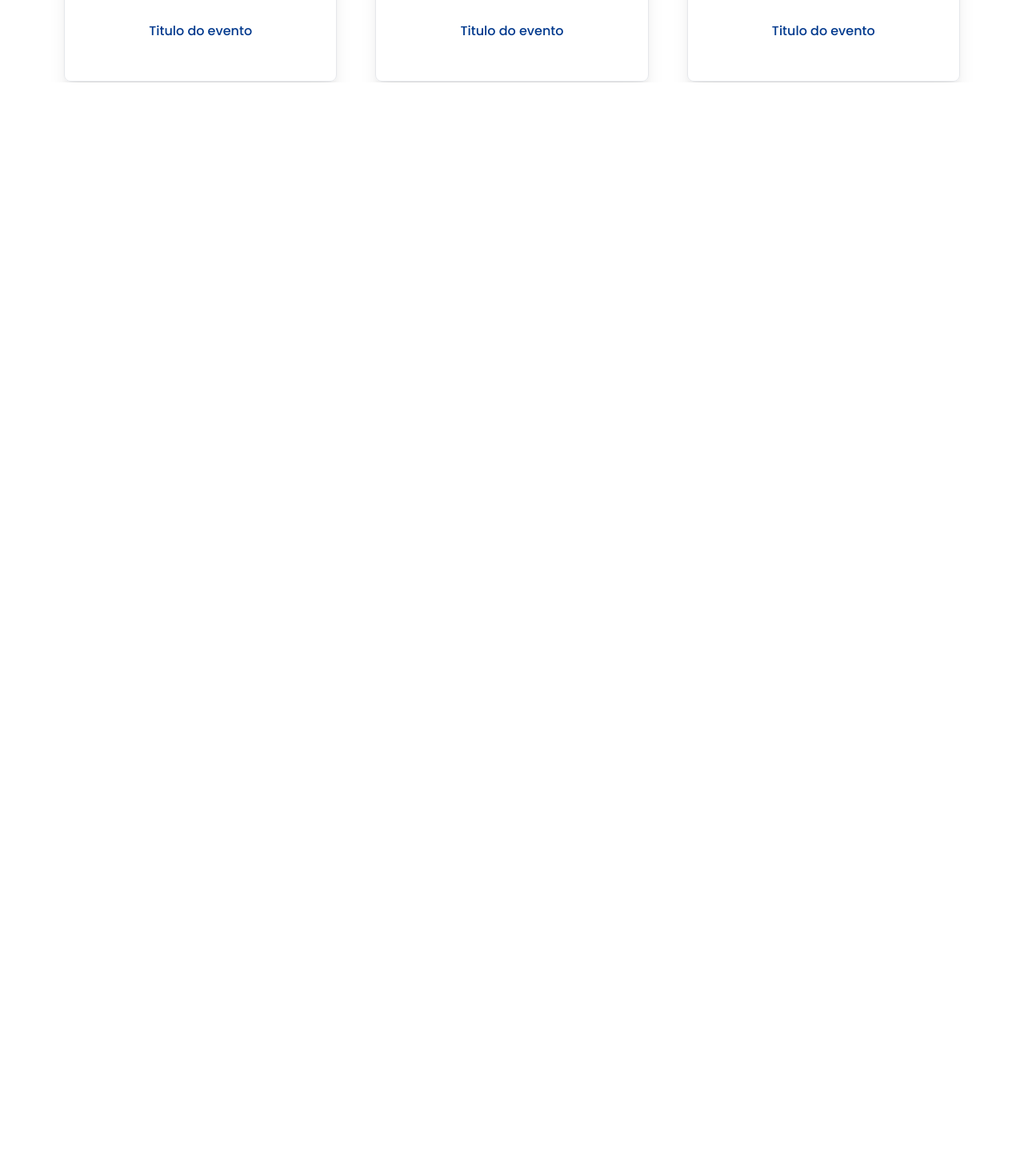
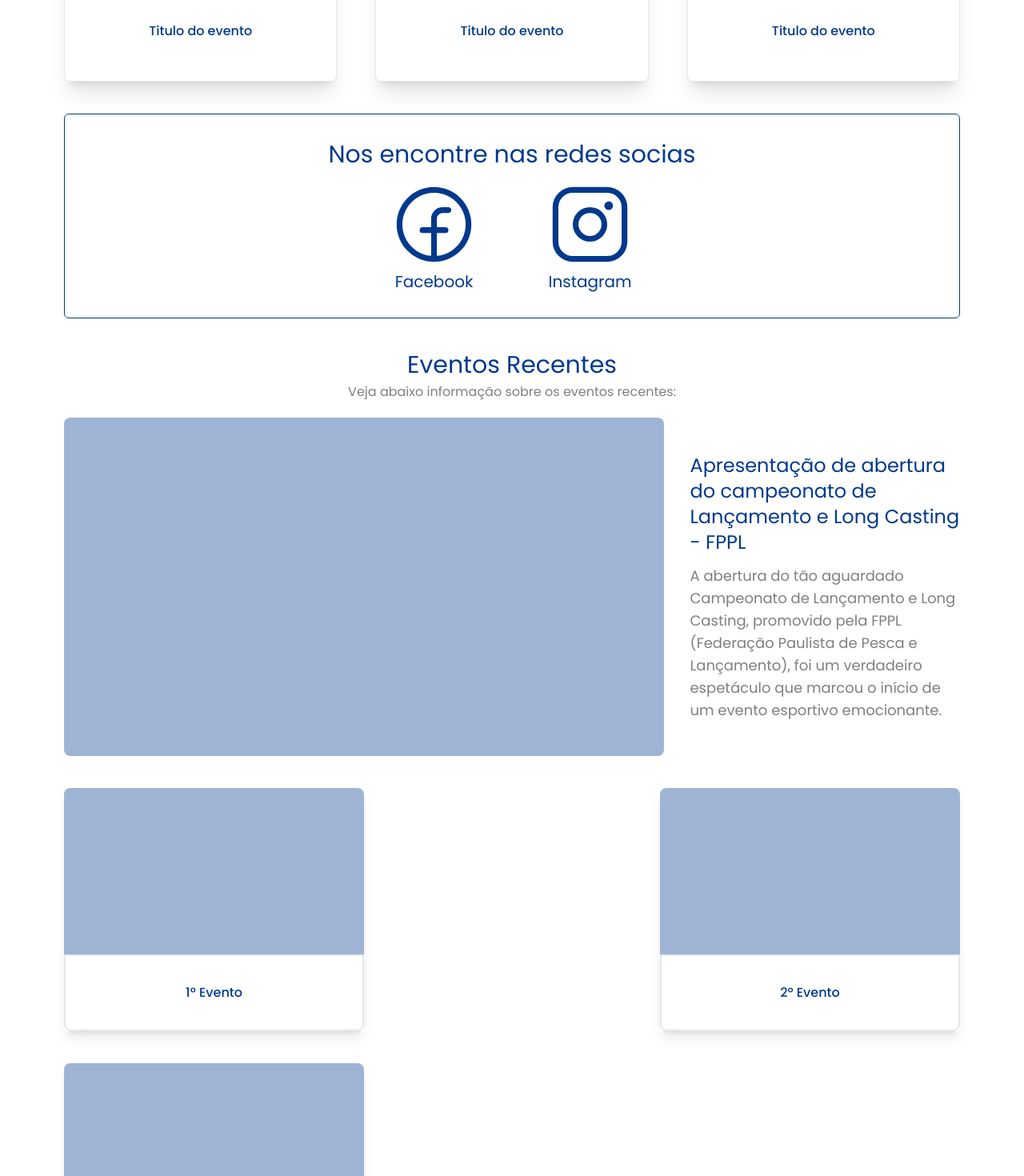
Before and after one commit to miguel-barros/fppl, a Next.js app: page / in a window 1280 px wide. Shown: the part 1330-2800 px from the top of the page at 80% size. Before the commit the page ends 1433 px from the top, so only its background shows below. Built offline with nearby package versions, Linux system fonts and the light colour scheme.

Commit message:
feat: creating the featured events and social media components and fix styles

```diff
--- a/src/app/page.tsx
+++ b/src/app/page.tsx
@@ -1,12 +1,15 @@
 import { Category } from "@/components/Category"
+import { Event } from "@/components/Event"
 import { Schedule } from "@/components/Schedule"
+import SocialMedia from "@/components/SocialMedia"
 import Title from "@/components/Title"
 import { categories } from "@/mock/categories"
+import { events } from "@/mock/events"
 import { schudules } from "@/mock/schedules"
 
 export default function Home() {
   return (
-    <main className="flex flex-col items-center gap-10">
+    <main className="m-auto flex max-w-screen-xl flex-col items-center gap-10">
       <section className="flex h-fit w-full flex-col gap-5">
         <Title
           title="Navegue por categoria"
@@ -40,6 +43,24 @@ export default function Home() {
           ))}
         </Schedule.Grid>
       </section>
+      <SocialMedia />
+      <section className="flex h-fit w-full flex-col gap-5">
+        <Title
+          title="Eventos Recentes"
+          subTitle="Veja abaixo informação sobre os eventos recentes:"
+        />
+        <Event.Grid>
+          {events.map((event, indx) => (
+            <Event.Card
+              key={indx}
+              title={event.title}
+              image={event.image}
+              description={event.description}
+              type={event.type}
+            />
+          ))}
+        </Event.Grid>
+      </section>
     </main>
   )
 }
--- a/src/components/Category/card.tsx
+++ b/src/components/Category/card.tsx
@@ -16,17 +16,17 @@ export default function Card({
 }: CardProps) {
   return (
     <div
-      className={`hover:bg-secondary group flex h-80 w-64 cursor-pointer flex-col items-center justify-center gap-14 rounded-lg border shadow-xl shadow-[#00000015] duration-300 ease-in-out  hover:-translate-y-2 ${className}`}
+      className={`group flex h-80 w-64 cursor-pointer flex-col items-center justify-center gap-14 rounded-lg border shadow-xl shadow-[#00000015] duration-300 ease-in-out hover:-translate-y-2  hover:bg-secondary ${className}`}
     >
       <Icon
         weight="regular"
-        size={125}
+        size={115}
         className="text-primary duration-300 ease-in group-hover:opacity-0"
       />
-      <span className="text-primary text-2xl font-semibold duration-300 group-hover:opacity-0 ">
+      <span className="text-xl font-semibold text-primary duration-300 group-hover:opacity-0 ">
         {title}
       </span>
-      <span className="absolute px-5 text-center text-2xl font-medium text-white opacity-0 duration-300 ease-in group-hover:opacity-100">
+      <span className="absolute px-5 text-center text-xl font-medium text-white opacity-0 duration-300 ease-in group-hover:opacity-100">
         {description}
       </span>
     </div>
--- /dev/null
+++ b/src/components/Event/card.tsx
@@ -0,0 +1,38 @@
+import React from "react"
+
+export interface CardProps {
+  type: "long" | "short"
+  title: string
+  image: string
+  description?: string
+  className?: string
+}
+
+export default function Card({
+  type = "short",
+  title,
+  image,
+  description,
+  className,
+}: CardProps) {
+  if (type === "long") {
+    return (
+      <div className={`flex w-full items-center gap-8 ${className}`}>
+        <div className="h-[423px] w-[830px] rounded-lg bg-secondary"></div>
+        <div className="flex w-1/3 flex-col gap-3">
+          <span className="text-2xl text-primary">{title}</span>
+          <span className="text-lg text-secondary">{description}</span>
+        </div>
+      </div>
+    )
+  } else {
+    return (
+      <div className={`w-[375px] shadow-lg ${className}`}>
+        <div className="h-52 flex-1 rounded-t-lg bg-secondary"></div>
+        <div className="text-md flex h-24 items-center justify-center rounded-b-lg border-2 font-medium text-primary">
+          {title}
+        </div>
+      </div>
+    )
+  }
+}
--- /dev/null
+++ b/src/components/Event/grid.tsx
@@ -0,0 +1,11 @@
+import React from "react"
+import Card, { type CardProps } from "./card"
+
+export default function Grid({ children }: { children: React.ReactNode }) {
+  return (
+    <div className="flex flex-wrap justify-between gap-10">
+      {children ||
+        [].map((child: CardProps, indx) => <Card key={indx} {...child} />)}
+    </div>
+  )
+}
--- /dev/null
+++ b/src/components/Event/index.ts
@@ -0,0 +1,7 @@
+import Grid from "./grid"
+import Card from "./card"
+
+export const Event = {
+  Grid: Grid,
+  Card: Card,
+}
--- a/src/components/Header/index.tsx
+++ b/src/components/Header/index.tsx
@@ -1,29 +1,23 @@
+import { shorts } from "@/mock/shorts"
 import Logo from "@assets/logo.svg"
 import Image from "next/image"
 import Link from "next/link"
 
 export default function Header() {
   return (
-    <div className="flex h-32 w-full items-center justify-between">
+    <div className="m-auto flex h-32 w-full max-w-screen-xl items-center justify-between">
       <div className="flex items-center">
         <Image src={Logo} alt="Logo" />
         <div className="text-md ml-8 flex gap-8 font-semibold text-[#00398D]">
-          <Link
-            href="/"
-            className="duration-300 ease-in-out hover:text-[#00000050]"
-          >
-            <span>Pagina principal</span>
-          </Link>
-          <Link href="/">
-            <span className="duration-300 ease-in-out hover:text-[#00000050]">
-              Seja um associado
-            </span>
-          </Link>
-          <Link href="/">
-            <span className="duration-300 ease-in-out hover:text-[#00000050]">
-              Arquivos
-            </span>
-          </Link>
+          {shorts.map((short, indx) => (
+            <Link
+              key={indx}
+              href={short.link}
+              className="text-md duration-300 ease-in-out hover:text-[#00000050]"
+            >
+              <span>{short.label}</span>
+            </Link>
+          ))}
         </div>
       </div>
       <button className="text-md rounded-xl border px-8 py-3 font-semibold text-[#00398D] shadow-md duration-300 ease-in-out hover:opacity-50">
--- a/src/components/Schedule/card.tsx
+++ b/src/components/Schedule/card.tsx
@@ -9,7 +9,7 @@ interface CardProps {
 export default function Card({ title, date, image }: CardProps) {
   return (
     <div className="h-96 w-96 rounded-lg border shadow-xl ">
-      <div className="bg-primary flex h-12 w-full items-center justify-center rounded-t-lg">
+      <div className="flex h-12 w-full items-center justify-center rounded-t-lg bg-primary">
         <span className="text-lg font-medium text-white">{date}</span>
       </div>
       <div className="h-52 w-full bg-secondary">{image}</div>
--- /dev/null
+++ b/src/components/SocialMedia/index.tsx
@@ -0,0 +1,22 @@
+import React from "react"
+import { FacebookLogo, InstagramLogo } from "@phosphor-icons/react/dist/ssr"
+
+export default function SocialMedia() {
+  return (
+    <section className="border-primary flex h-64 w-full flex-col items-center justify-center gap-3 rounded-md border text-center">
+      <span className="text-3xl text-primary">
+        Nos encontre nas redes socias
+      </span>
+      <div className="flex justify-center gap-20">
+        <span className="flex h-fit w-fit flex-col">
+          <FacebookLogo size={115} weight="regular" className="text-primary" />
+          <span className="text-xl text-primary">Facebook</span>
+        </span>
+        <span className="flex h-fit w-fit flex-col">
+          <InstagramLogo size={115} weight="regular" className="text-primary" />
+          <span className="text-xl text-primary">Instagram</span>
+        </span>
+      </div>
+    </section>
+  )
+}
--- a/src/components/Title/index.tsx
+++ b/src/components/Title/index.tsx
@@ -8,8 +8,8 @@ interface TitleProps {
 export default function Title({ title, subTitle }: TitleProps) {
   return (
     <div className="flex h-fit w-full flex-col items-center justify-center gap-1">
-      <h1 className="text-primary text-3xl">{title}</h1>
-      <h2 className="text-secondary text-md">{subTitle}</h2>
+      <h1 className="text-3xl text-primary">{title}</h1>
+      <h2 className="text-md text-secondary">{subTitle}</h2>
     </div>
   )
 }
--- /dev/null
+++ b/src/mock/events.ts
@@ -0,0 +1,27 @@
+import { type CardProps } from "@/components/Event/card"
+
+export const events = [
+  {
+    image: "",
+    title:
+      "Apresentação de abertura do campeonato de Lançamento e Long Casting - FPPL",
+    description:
+      "A abertura do tão aguardado Campeonato de Lançamento e Long Casting, promovido pela FPPL (Federação Paulista de Pesca e Lançamento), foi um verdadeiro espetáculo que marcou o início de um evento esportivo emocionante.",
+    type: "long",
+  },
+  {
+    image: "",
+    title: "1º Evento",
+    description: "",
+  },
+  {
+    image: "",
+    title: "2º Evento",
+    description: "",
+  },
+  {
+    image: "",
+    title: "3º Evento",
+    description: "",
+  },
+] as CardProps[]
--- /dev/null
+++ b/src/mock/shorts.ts
@@ -0,0 +1,14 @@
+export const shorts = [
+  {
+    link: "/",
+    label: "Pagina principal",
+  },
+  {
+    link: "/",
+    label: "Seja um associado",
+  },
+  {
+    link: "/",
+    label: "Arquivos",
+  },
+]
--- a/tailwind.config.ts
+++ b/tailwind.config.ts
@@ -21,6 +21,10 @@ const config: Config = {
         primary: "#00398D",
         secondary: "#00398D60",
       },
+      borderColor: {
+        primary: "#00398D",
+        secondary: "#00000080",
+      },
     },
   },
   plugins: [],
```
